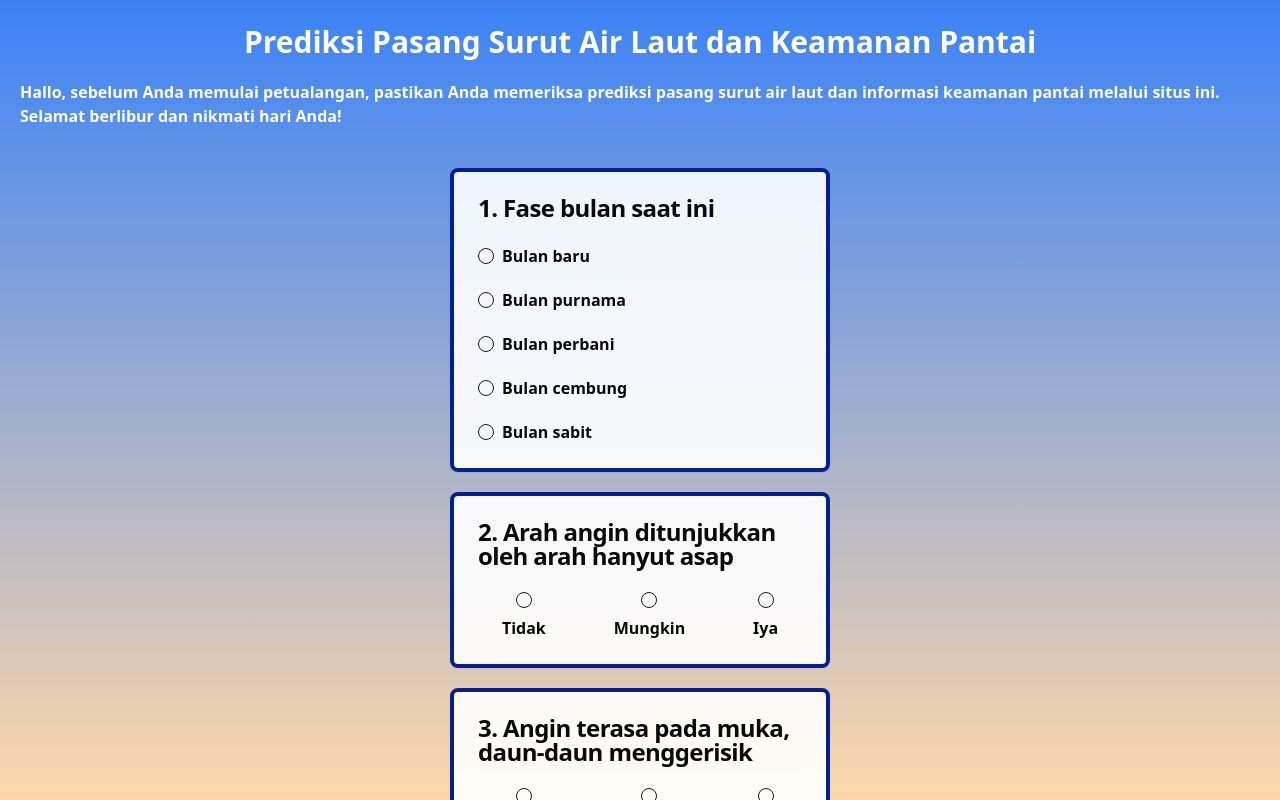
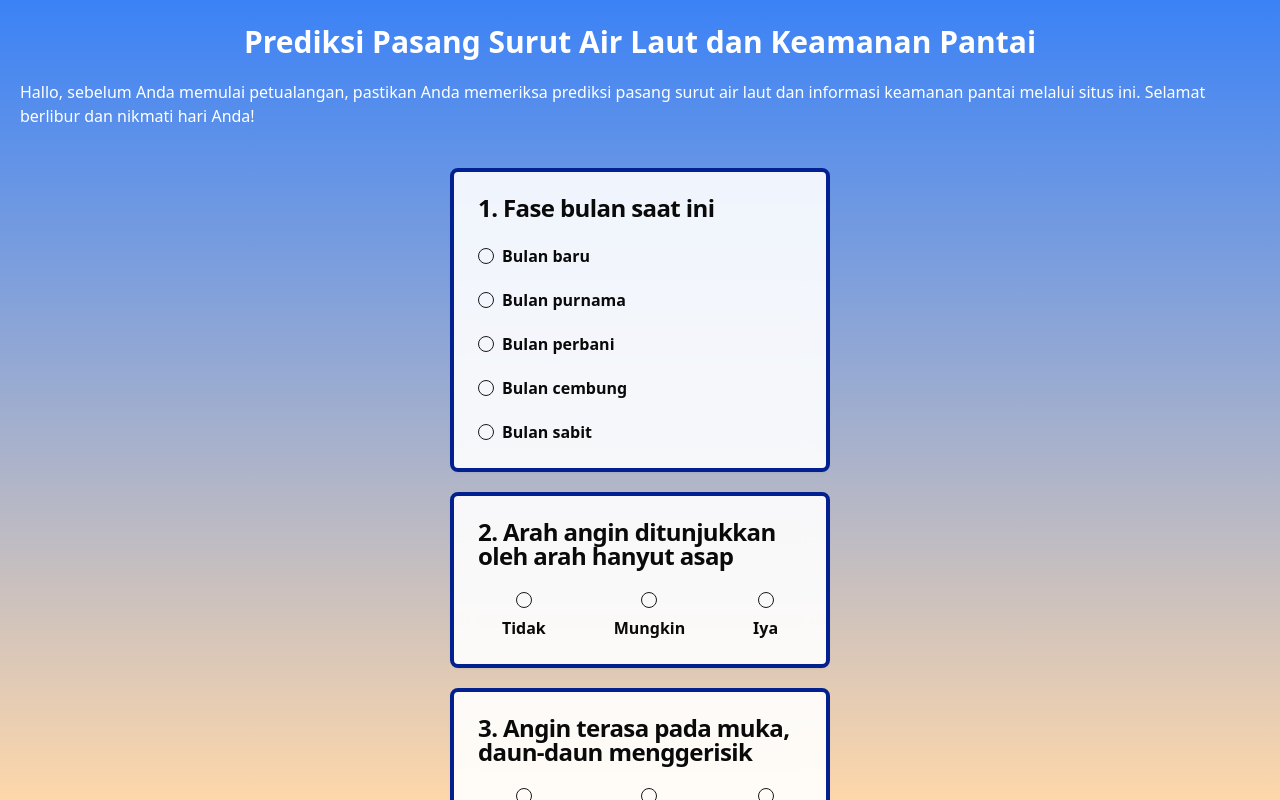
Before and after one commit to Kahffi/Sistem_pakar, a React (Vite) app: page / in a window 1280 px wide. Built offline with nearby package versions, Linux system fonts and the light colour scheme.

Commit message:
Mengganti background

```diff
--- a/src/pages/HomePage.tsx
+++ b/src/pages/HomePage.tsx
@@ -5,7 +5,6 @@ import useRule from "@/hooks/useRule";
 import { Button } from "@/components/ui/button";
 import useInferenceEngine from "@/inferenceEngine";
 import Result from "@/components/Result";
-import background from "@/assets/bg.jpeg";
 
 export type TRawAnswer = {
   questionCode: string | number;
@@ -137,7 +136,7 @@ export default function HomePage() {
             <h1 className="-mt-4 font-bold text-3xl text-white">
               Prediksi Pasang Surut Air Laut dan Keamanan Pantai
             </h1>
-            <p className="mb-5 text-white font-semibold">
+            <p className="mb-5 text-white font-medium">
               Hallo, sebelum Anda memulai petualangan, pastikan Anda memeriksa
               prediksi pasang surut air laut dan informasi keamanan pantai
               melalui situs ini. Selamat berlibur dan nikmati hari Anda!
```
